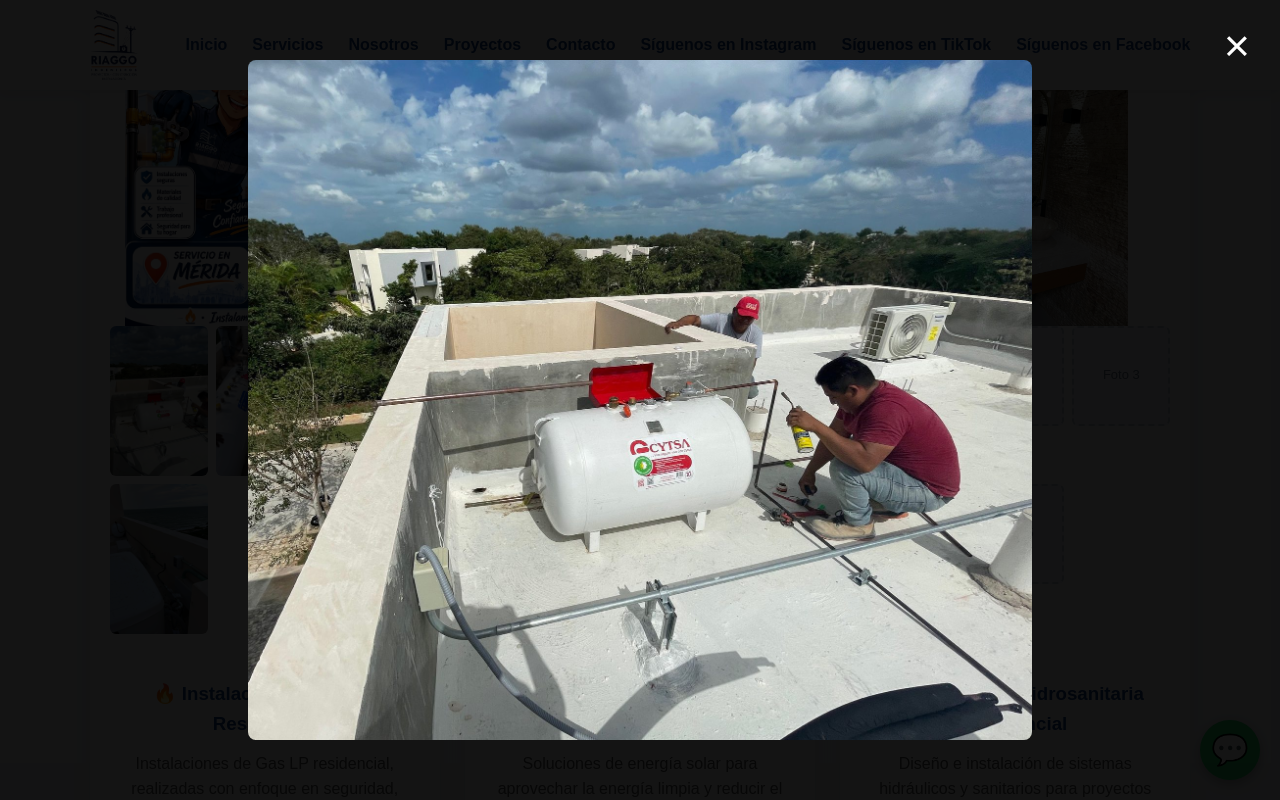
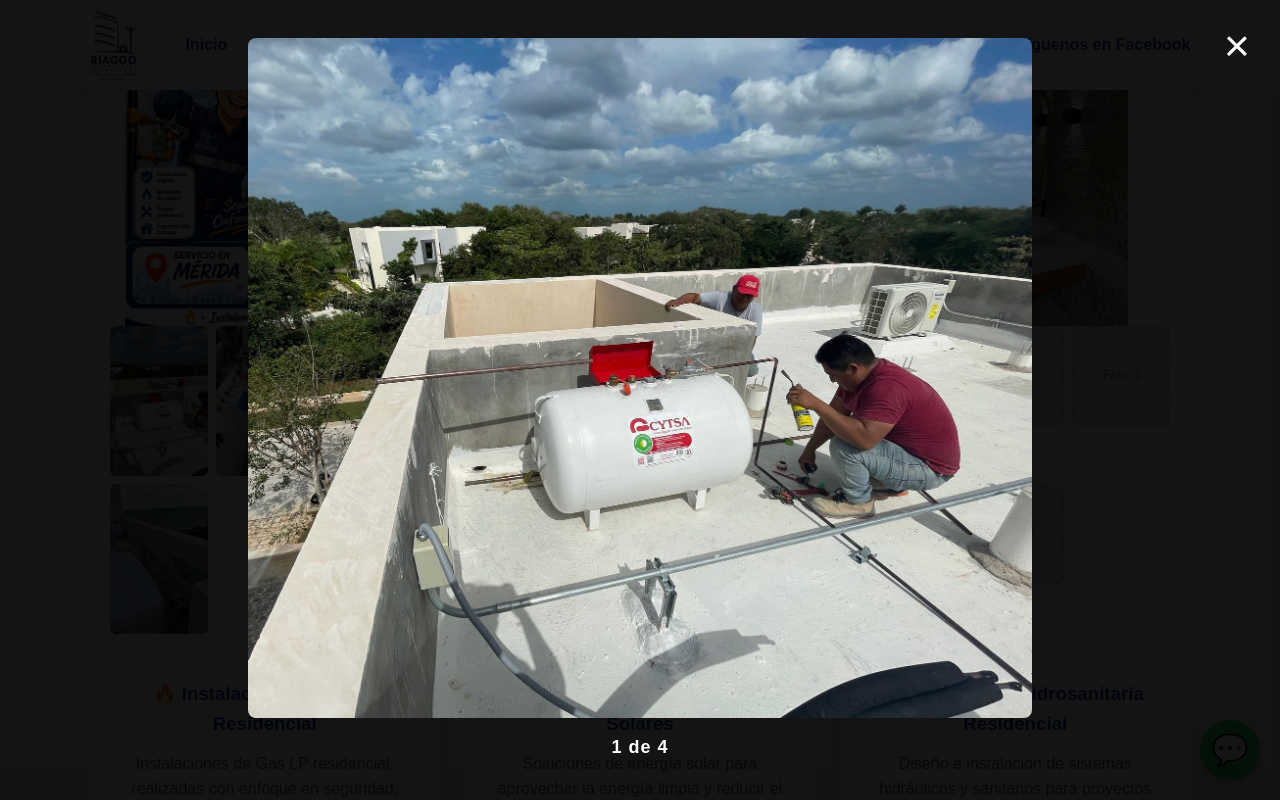
Before and after one commit to RiaggoIngenieros/riaggoingenieros.github.io, a plain HTML site: page index.html in a window 1280 px wide. Both pictures are taken after a click on the picture 158 px from the left and 3481 px from the top of the page. Shown: the part 3081-3881 px from the top of the page. Drawn offline with Linux system fonts and the light colour scheme.

Commit message:
Implement photo counter in lightbox
Added a photo counter to the lightbox feature, displaying the current photo position out of the total number of photos.

```diff
--- a/index.html
+++ b/index.html
@@ -808,6 +808,22 @@
     		cursor: zoom-in !important;
 		}
 
+		/* CONTADOR DE FOTOGRAFÍAS */
+
+			.lightbox {
+			    flex-direction: column;
+			}
+
+			.contador-fotos {
+			    color: white;
+			    font-size: 18px;
+			    font-weight: bold;
+			    text-align: center;
+			    margin-top: 15px;
+			    letter-spacing: 1px;
+			}
+
+
 
     </style>
 
@@ -1756,6 +1772,7 @@
         onclick="cerrarImagen()">&times;</button>
 
     <img id="imagen-ampliada" src="" alt="Fotografía ampliada">
+	<div id="contador-fotos" class="contador-fotos"></div>
 
 </div>
 
@@ -1764,9 +1781,29 @@
 
 /* ABRIR FOTOGRAFÍA */
 
-function abrirImagen(imagen) {
+/*function abrirImagen(imagen) {
     document.getElementById("imagen-ampliada").src = imagen.src;
     document.getElementById("lightbox").style.display = "flex";
+    document.body.style.overflow = "hidden";
+}*/
+
+function abrirImagen(imagen) {
+
+    const galeria = imagen.closest(".proyecto-galeria");
+
+    const fotos = galeria
+        ? Array.from(galeria.querySelectorAll("img"))
+        : [imagen];
+
+    const posicion = fotos.indexOf(imagen) + 1;
+
+    document.getElementById("imagen-ampliada").src = imagen.src;
+
+    document.getElementById("contador-fotos").textContent =
+        posicion + " de " + fotos.length;
+
+    document.getElementById("lightbox").style.display = "flex";
+
     document.body.style.overflow = "hidden";
 }
 
```
